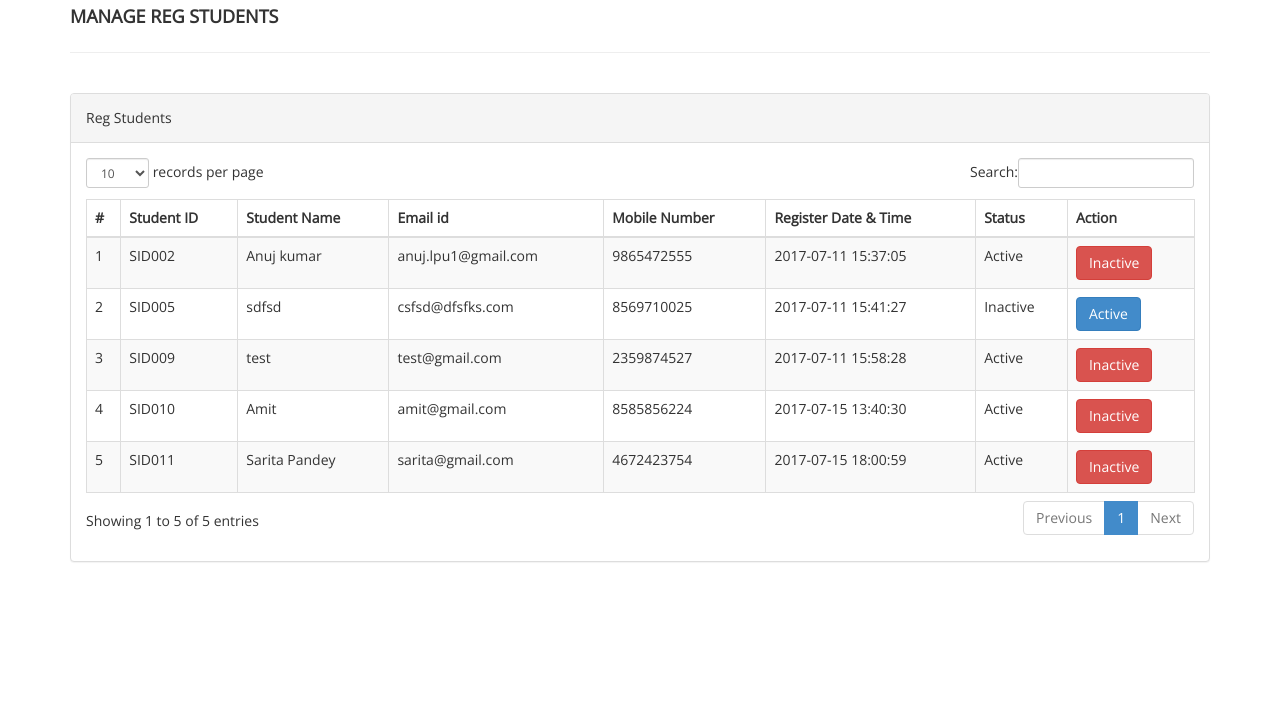
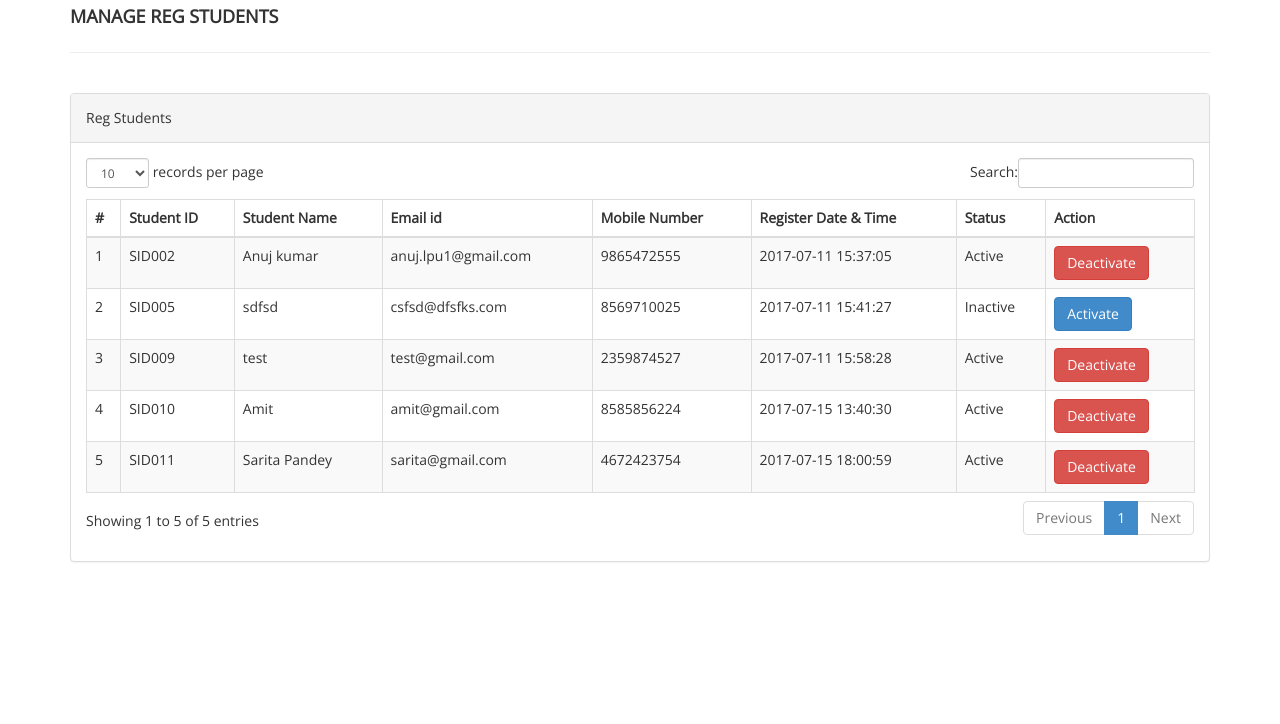
Before and after one commit to syafiqah-violet/Library-Management-Maintenance-project, a PHP site: page /admin/reg-students.php in a window 1280 px wide. Shown: the part 208-932 px from the top of the page. Run offline with PHP 8.4, Linux system fonts and the light colour scheme; a user stored in the database is signed in; data comes from the database, SQL or seed files in the repository.

Commit message:
Change from "Active" and "Inactive" to "Activate" and "Deactivate" label

```diff
--- a/admin/reg-students.php
+++ b/admin/reg-students.php
@@ -122,10 +122,10 @@ foreach($results as $result)
                                             <td class="center">
 <?php if($result->Status==1)
  {?>
-<a href="reg-students.php?inid=<?php echo htmlentities($result->id);?>" onclick="return confirm('Are you sure you want to block this student?');"" >  <button class="btn btn-danger"> Inactive</button>
+<a href="reg-students.php?inid=<?php echo htmlentities($result->id);?>" onclick="return confirm('Are you sure you want to block this student?');"" >  <button class="btn btn-danger"> Deactivate</button>
 <?php } else {?>
 
-                                            <a href="reg-students.php?id=<?php echo htmlentities($result->id);?>" onclick="return confirm('Are you sure you want to active this student?');""><button class="btn btn-primary"> Active</button>
+                                            <a href="reg-students.php?id=<?php echo htmlentities($result->id);?>" onclick="return confirm('Are you sure you want to active this student?');""><button class="btn btn-primary"> Activate</button>
                                             <?php } ?>
 
                                             </td>
```
